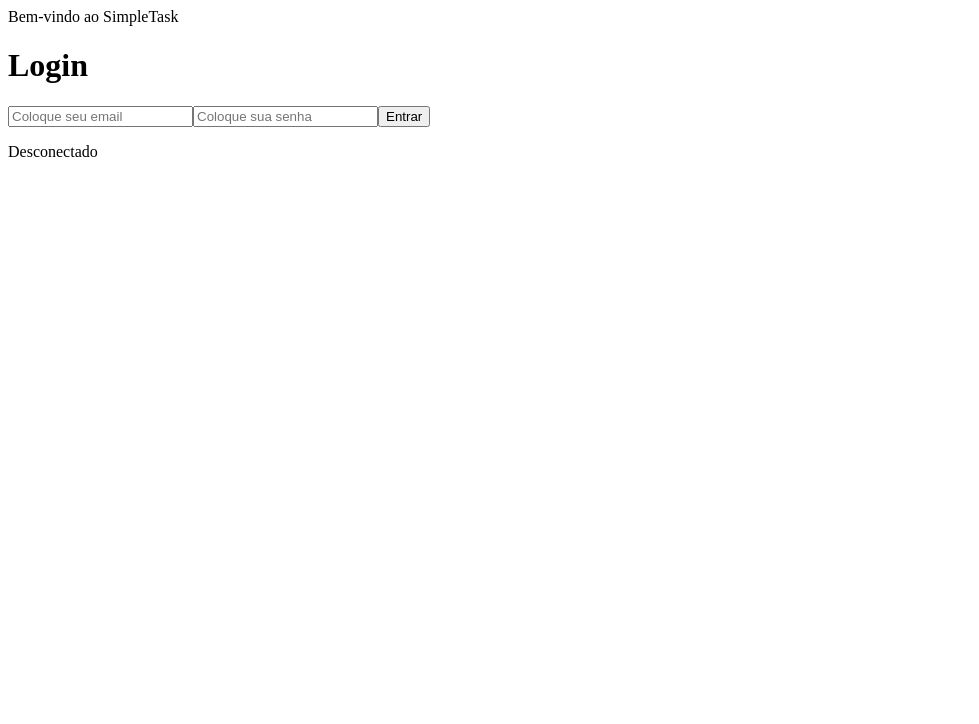
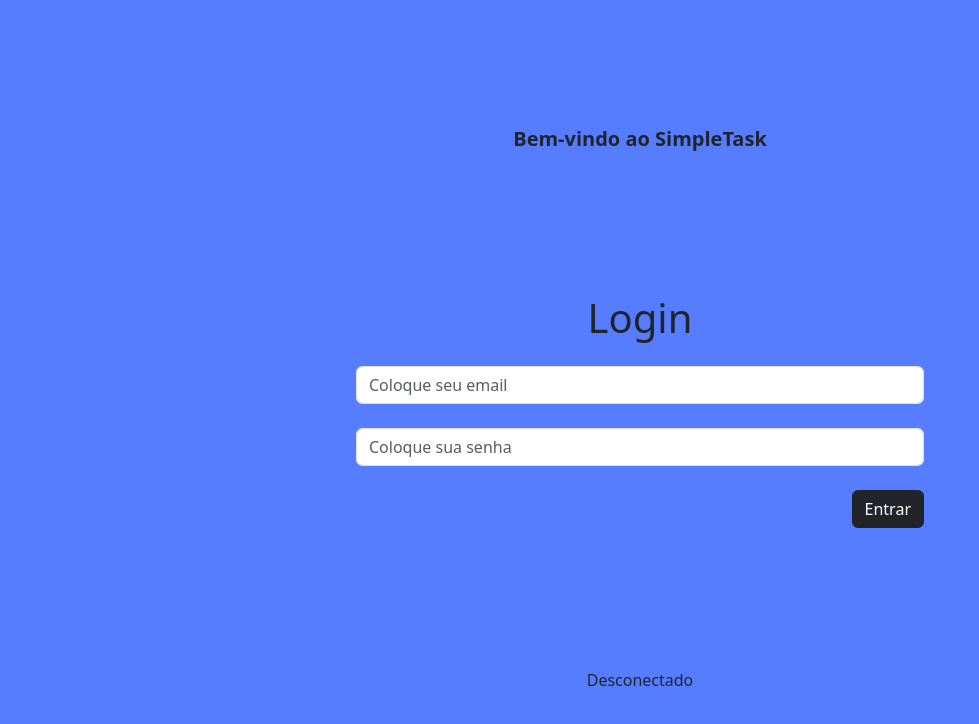
Before and after one commit to tgo-mas/SimpleTask, a Next.js app: page /auth/login in a window 1280 px wide. Shown: the top 724 px of the page, without its empty margins (0-979 px from the left). Built offline with nearby package versions, Linux system fonts and the light colour scheme; no server answers.

Commit message:
Separadas as pags de login e cadastro (+ react-bootstrap)

```diff
--- a/components/auth/SignIn.jsx
+++ b/components/auth/SignIn.jsx
@@ -1,6 +1,8 @@
 import { signInWithEmailAndPassword } from "firebase/auth";
 import React, { useState } from 'react';
 import { auth } from "../../firebase/firebaseConfig";
+import { Button, Container, Form } from "react-bootstrap";
+import style from "./formStyle.module.css";
 
 const SignIn = () => {
     const [email, setEmail] = useState("");
@@ -17,25 +19,26 @@
     }
 
   return (
-    <div className='sign-in-container'>
-        <form onSubmit={signIn}>
-            <h1>Login</h1>
-            <input
+    <Container className={style.signInContainer + " m-4"}>
+        <Form onSubmit={signIn} className="m-4">
+            <h1 className="m-4 text-center">Login</h1>
+            <Form.Control
                 type="email"
                 placeholder='Coloque seu email'
                 value={email}
                 onChange={(e) => setEmail(e.target.value)}
-
-            ></input>
-            <input
+                className=""
+            ></Form.Control>
+            <Form.Control
                 type="password"
                 placeholder='Coloque sua senha'
                 value={senha}
                 onChange={(e) => setSenha(e.target.value)}
-            ></input>
-            <button type="submit" >Entrar</button>
-        </form>
-    </div>
+                className="mt-4 mb-4"
+            ></Form.Control>
+            <Button type="submit" variant="dark" >Entrar</Button>
+        </Form>
+    </Container>
   )
 }
 
--- /dev/null
+++ b/components/auth/formStyle.module.css
@@ -0,0 +1,4 @@
+.signInContainer {
+    width: 50vw;
+    text-align: end;
+}
--- a/package.json
+++ b/package.json
@@ -1,7 +1,9 @@
 {
   "dependencies": {
+    "bootstrap": "^5.3.2",
     "firebase": "^10.7.0",
     "next": "^14.0.3",
+    "react-bootstrap": "^2.9.1",
     "react-router-dom": "^6.20.1"
   },
   "scripts": {
--- /dev/null
+++ b/pages/_app.js
@@ -0,0 +1,6 @@
+import "./style.css";
+import 'bootstrap/dist/css/bootstrap.min.css';
+
+export default function App({ Component, pageProps }) {
+    return <Component {...pageProps} />;
+  }
--- a/pages/auth/cadastro.jsx
+++ b/pages/auth/cadastro.jsx
@@ -5,7 +5,7 @@
     return(
         <div className="App">
             <div className="App-logo">
-                <span>Bem-vindo ao SimpleTask</span>
+                <span className="lead">Bem-vindo ao SimpleTask</span>
             </div>
             <SignUp />
             <AuthDetails />
--- a/pages/auth/login.jsx
+++ b/pages/auth/login.jsx
@@ -5,7 +5,7 @@
     return (
         <div className="App">
             <div className="App-logo">
-                <span>Bem-vindo ao SimpleTask</span>
+                <span className="lead">Bem-vindo ao SimpleTask</span>
             </div>
             <SignIn />
             <AuthDetails />
--- a/pages/index.jsx
+++ b/pages/index.jsx
@@ -1,3 +1,4 @@
+
 export default function Home(){
     return(
         <div>
--- /dev/null
+++ b/pages/style.css
@@ -0,0 +1,19 @@
+body{
+    margin: 0;
+    font-family: Arial, Helvetica, sans-serif;
+}
+
+.App {
+    display: flex;
+    box-sizing: border-box;
+    align-items: center;
+    flex-direction: column;
+    justify-content: space-evenly;
+    background-color: #567dff;
+    padding-top: 2em;
+    height: 100vh;
+}
+
+.App-logo span{
+    font-weight: 600;
+}
```
Also changed, not shown: components/auth/SignUp.jsx (+13 -11 lines), 1 other file (tests, documents, lock files or other folders).
